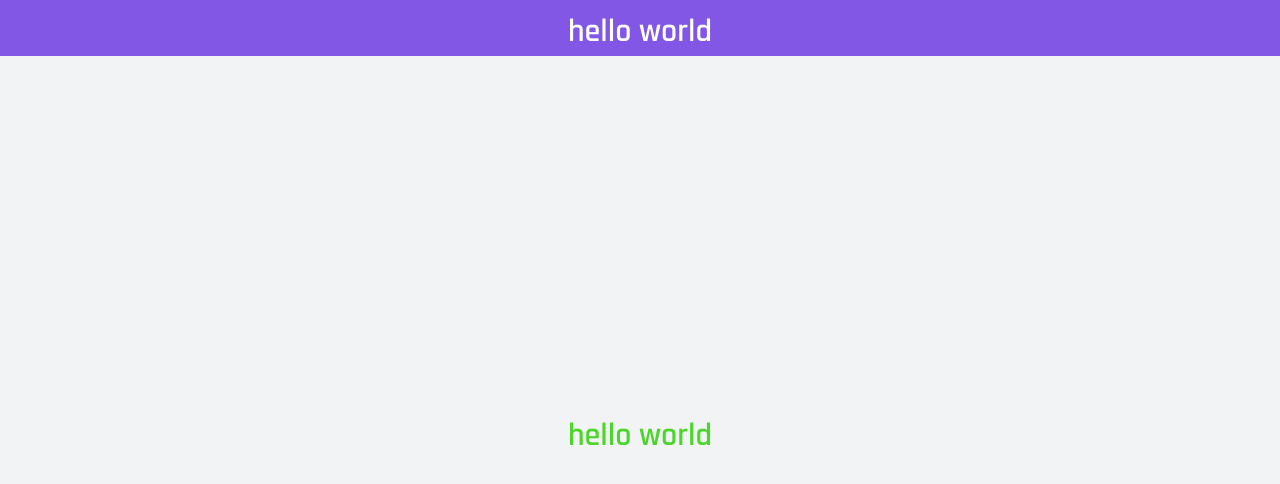
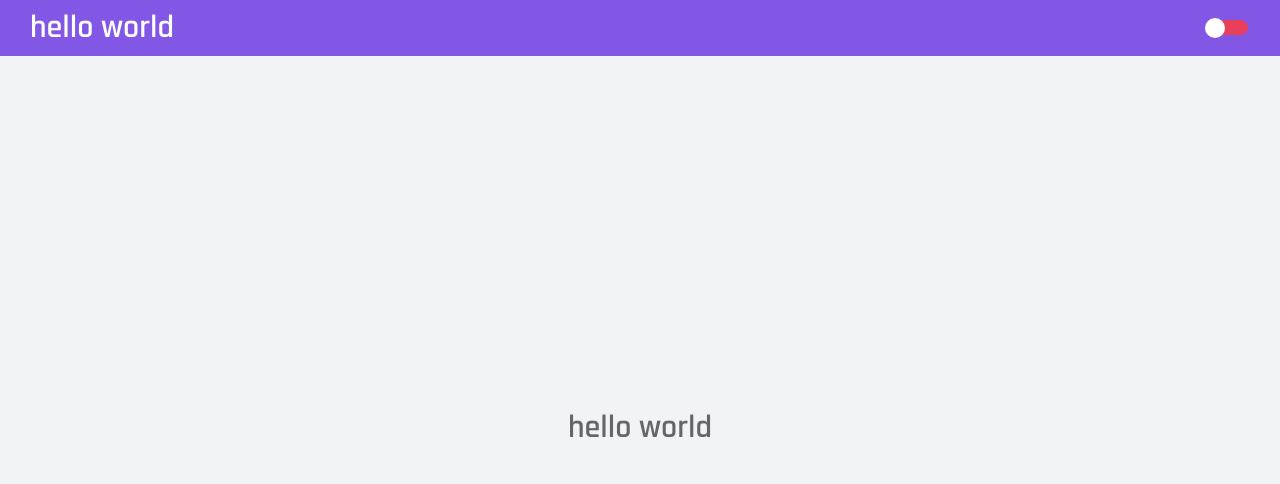
Before and after one commit to MatheusF99/portfolio, a Next.js app: page / in a window 1280 px wide. Shown: the top 484 px of the page. Built offline with nearby package versions, Linux system fonts and the light colour scheme.

Commit message:
salvando no local storage

```diff
--- a/src/components/Header/header.tsx
+++ b/src/components/Header/header.tsx
@@ -1,11 +1,31 @@
 // eslint-disable-next-line no-use-before-define
-import React from 'react'
+import React, { useContext } from 'react'
 import { Container } from './styleHeader'
+import Swicth from 'react-switch'
+import { ThemeContext } from 'styled-components'
 
-const Header: React.FC = () => {
+interface HeaderProps {
+  toggleTheme(): void
+}
+
+const Header: React.FC<HeaderProps> = ({ toggleTheme }) => {
+  const { colors, title } = useContext(ThemeContext)
+
   return (
     <Container>
       <p>hello world</p>
+
+      <Swicth
+        onChange={toggleTheme}
+        checked={title === 'dark'}
+        checkedIcon={false}
+        uncheckedIcon={false}
+        height={15}
+        width={40}
+        handleDiameter={20}
+        offColor={colors.red}
+        onColor={colors.green}
+      />
     </Container>
   )
 }
--- a/src/components/Header/styleHeader.ts
+++ b/src/components/Header/styleHeader.ts
@@ -5,7 +5,10 @@ export const Container = styled.div`
   width: 100%;
 
   display: flex;
-  justify-content: center;
+  justify-content: space-between;
+  align-items: center;
+
+  padding: 0 30px;
 
   background: ${props => props.theme.colors.primary};
   color: ${props => props.theme.colors.white};
--- a/src/components/Landing/styleLanding.ts
+++ b/src/components/Landing/styleLanding.ts
@@ -9,5 +9,5 @@ export const Container = styled.div`
   align-items: center;
 
   background: ${props => props.theme.colors.background};
-  color: ${props => props.theme.colors.green};
+  color: ${props => props.theme.colors.text};
 `
--- a/src/pages/_app.tsx
+++ b/src/pages/_app.tsx
@@ -1,18 +1,8 @@
 // eslint-disable-next-line no-use-before-define
 import React from 'react'
 import { AppProps } from 'next/app'
-
-import GlobalStyles from '../styles/global'
-import { ThemeProvider } from 'styled-components'
-import theme from '../styles/theme'
-
 const MyApp: React.FC<AppProps> = ({ Component, pageProps }) => {
-  return (
-    <ThemeProvider theme={theme}>
-      <Component {...pageProps} />
-      <GlobalStyles />
-    </ThemeProvider>
-  )
+  return <Component {...pageProps} />
 }
 
 export default MyApp
--- a/src/pages/index.tsx
+++ b/src/pages/index.tsx
@@ -1,5 +1,5 @@
 // eslint-disable-next-line no-use-before-define
-import React from 'react'
+import React, { useState } from 'react'
 import Head from 'next/head'
 
 // import LoveLogo from '../assets/undraw_Appreciation_re_p6rl.svg'
@@ -7,20 +7,34 @@ import { Container } from '../styles/pages/Home'
 import Header from '../components/Header/header'
 import Landing from '../components/Landing/landing'
 
+import GlobalStyles from '../styles/global'
+import { ThemeProvider } from 'styled-components'
+
+import light from '../styles/themes/light'
+import dark from '../styles/themes/dark'
 const Home: React.FC = () => {
+  const [mode, setMode] = useState(light)
+
+  const toggleTheme = () => {
+    setMode(mode.title === 'light' ? dark : light)
+  }
+
   return (
+    <ThemeProvider theme={mode}>
+      <GlobalStyles />
       <Container>
         <Head>
           <title>Create Next App</title>
           <link rel="icon" href="/favicon.ico" />
         </Head>
-      <Header />
+        <Header toggleTheme={toggleTheme} />
 
         {/* <LoveLogo />
       <h1>React Struture</h1>
       <p>A Typescript + NextJS Struture by with Love</p> */}
         <Landing />
       </Container>
+    </ThemeProvider>
   )
 }
 
--- a/src/styles/pages/Home.ts
+++ b/src/styles/pages/Home.ts
@@ -14,7 +14,6 @@ export const Container = styled.div`
     margin-top: 2rem;
   }
   p {
-    margin-top: 1rem;
     font-size: 2rem;
     line-height: 32px;
     font-family: 'Rajdhani', sans-serif;
--- a/src/styles/styles.d.ts
+++ b/src/styles/styles.d.ts
@@ -1,9 +1,10 @@
 /* eslint-disable @typescript-eslint/no-empty-interface */
 import 'styled-components'
 
-import theme from './theme'
+import theme from './themes/light'
 
 export type Theme = typeof theme
 declare module 'styled-components' {
-  export interface DefaultTheme extends Theme {}
+  // eslint-disable-next-line prettier/prettier
+  export interface DefaultTheme extends Theme { }
 }
--- /dev/null
+++ b/src/styles/themes/dark.ts
@@ -0,0 +1,18 @@
+const theme = {
+  title: 'dark',
+  colors: {
+    background: '#2E384D',
+    text: '#fff',
+    primary: '#8257e6',
+    white: '#fff',
+    grayLine: '#DCDDE0',
+    textHighlight: '#B3B9FF',
+    title: '#2E384D',
+    red: '#E83F5B',
+    green: '#4CD62B',
+    blueDark: '#4953B8',
+    blueTwitter: '#2AA9E0'
+  }
+}
+
+export default theme
```
Also changed, not shown: src/styles/themes/light.ts (renamed from src/styles/theme.ts). Lines whose indentation alone changed are shown as unchanged.
